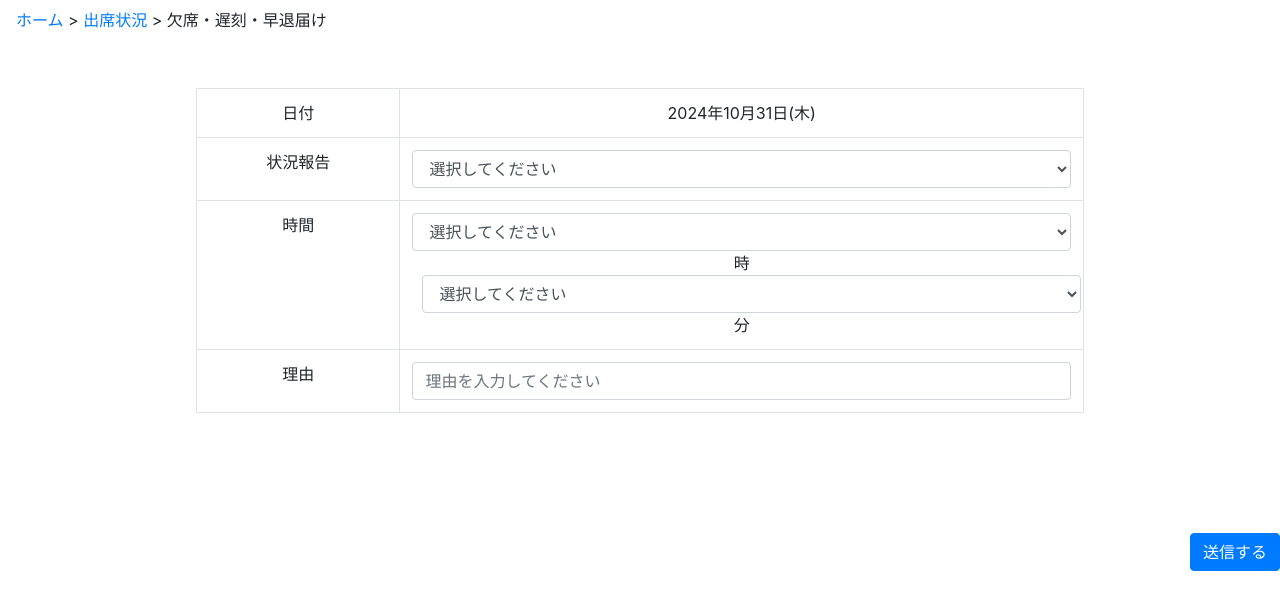
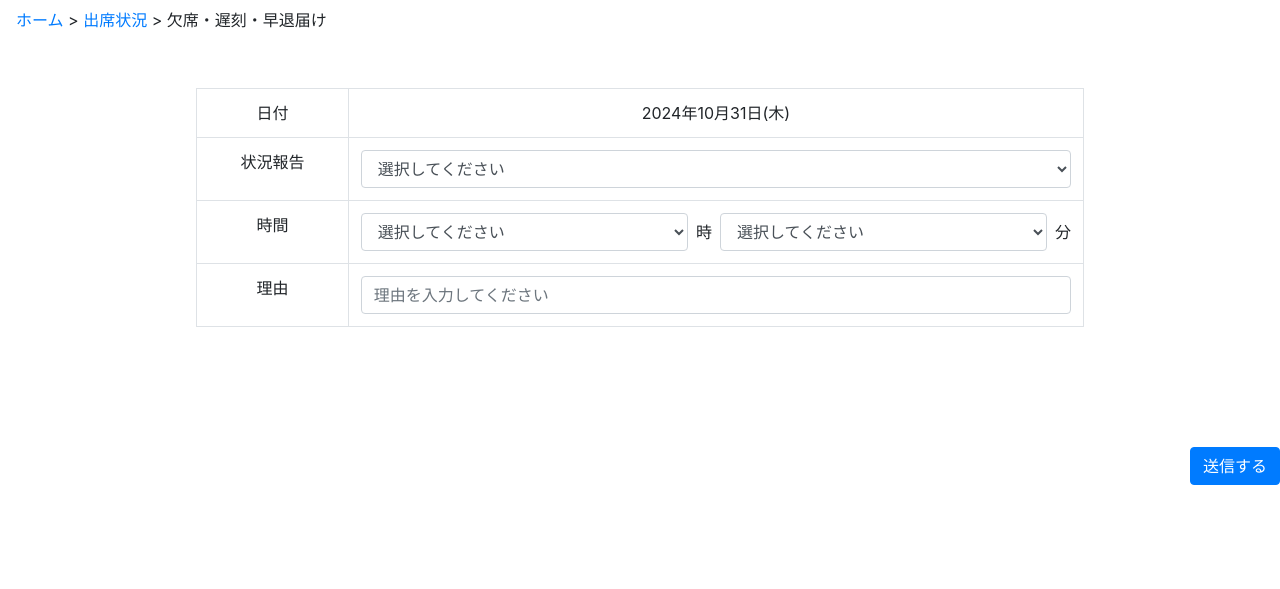
Before and after one commit to ReijiMasuda/a-, a Django app: page /studentapp/report/ in a window 1280 px wide. Shown: the part 85-674 px from the top of the page. Run offline with Django 4.2, Linux system fonts and the light colour scheme; some libraries are stand-ins or nearby versions.

Commit message:
少しスタイルを整えた

```diff
--- a/procon_A/static/styles.css
+++ b/procon_A/static/styles.css
@@ -197,6 +197,11 @@ th, td {
     margin-bottom: 0.5rem; /* ボタン間の余白 */
 }
 
+.small-select {
+    width: 80px; /* 選択肢の幅を狭めます */
+    display: inline-block;
+}
+
 /* スマホ専用のスタイル */
 @media only screen and (max-width: 768px) {
     body {
--- a/procon_A/student_app/templates/app/students_report.html
+++ b/procon_A/student_app/templates/app/students_report.html
@@ -40,7 +40,8 @@
                 <tr>
                     <td>時間 <span id="time-error" class="text-danger"></span></td>
                     <td>
-                        <select class="form-control" name="hours" id="hours">
+                        <div class="d-flex align-items-center">
+                            <select class="form-control small-select" name="hours" id="hours">
                                 <option value="">選択してください</option>
                                 <option value="9">9</option>
                                 <option value="10">10</option>
@@ -49,14 +50,17 @@
                                 <option value="13">13</option>
                                 <option value="14">14</option>
                                 <option value="15">15</option>
-                        </select> 時
-                        <select class="form-control" name="minutes" id="minutes" style="margin-left: 10px;">
+                            </select>
+                            <span class="ml-2 mr-2">時</span>
+                            <select class="form-control small-select" name="minutes" id="minutes">
                                 <option value="">選択してください</option>
                                 <option value="0">00</option>
                                 <option value="15">15</option>
                                 <option value="30">30</option>
                                 <option value="45">45</option>
-                        </select> 分
+                            </select>
+                            <span class="ml-2">分</span>
+                        </div>
                     </td>
                 </tr>
                 <tr>
```
Lines whose indentation alone changed are shown as unchanged.
